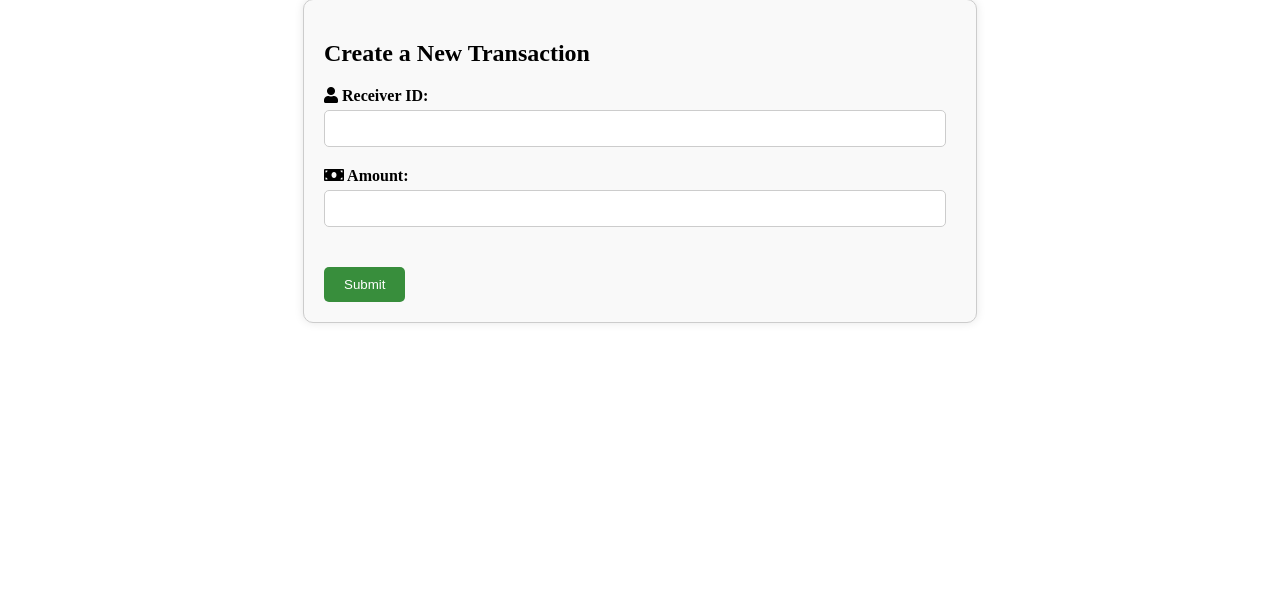
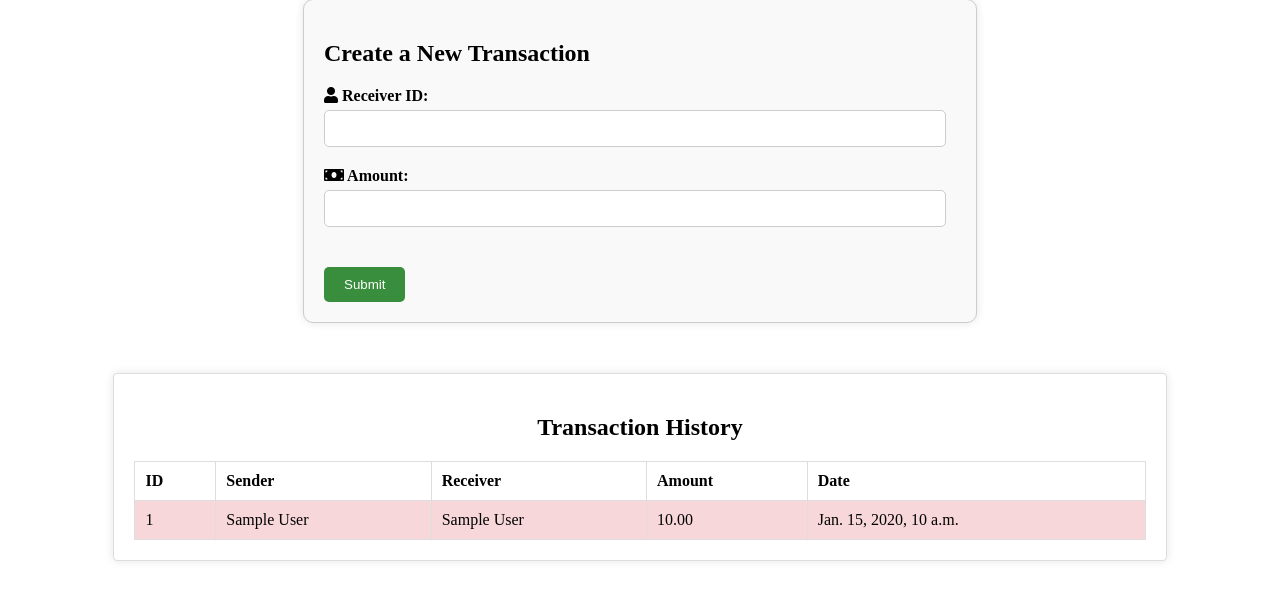
Before and after one commit to VijayFencer/Bank_Management_Django, a Django app: template banking_system/main/templates/home/dashboard.html in a window 1280 px wide. Shown: the part 1014-1625 px from the top of the page. Before the commit the page ends 1337 px from the top, so only its background shows below. Run offline with Django 5.2, Linux system fonts and the light colour scheme; the template is opened without the code that fills it: values that come from a table or form of the project are taken from there, others are empty; a user stored in the database is signed in; tables that the repository leaves empty hold one stand-in row (values such as "Sample post").

Commit message:
update dashboard

```diff
--- a/banking_system/main/static/css/dashboard.css
+++ b/banking_system/main/static/css/dashboard.css
@@ -164,3 +164,36 @@ nav ul li a:hover {
 i{
     color:#000;
 }
+
+.transaction-history {
+    width: 80%;
+    margin: 50px auto;
+    padding: 20px;
+    background-color: #fff;
+    border: 1px solid #ddd;
+    border-radius: 4px;
+    box-shadow: 0 0 10px rgba(0, 0, 0, 0.1);
+}
+
+.transaction-history h2 {
+    text-align: center;
+}
+
+.transaction-history table {
+    width: 100%;
+    border-collapse: collapse;
+}
+
+.transaction-history th, .transaction-history td {
+    padding: 10px;
+    border: 1px solid #ddd;
+    text-align: left;
+}
+
+.transaction-history tr.sent {
+    background-color: #f8d7da;
+}
+
+.transaction-history tr.received {
+    background-color: #d4edda;
+}
--- a/banking_system/main/templates/home/dashboard.html
+++ b/banking_system/main/templates/home/dashboard.html
@@ -13,7 +13,7 @@
                 <li><a href="#dashboard">Dashboard</a></li>
                 <li><a href="#update">Update</a></li>
                 <li><a href="#transaction">Transaction</a></li>
-                <li><a href="#thistory" id="contact-link">Transaction History</a></li>
+                <li><a href="/transaction_history" id="contact-link">Transaction History</a></li>
                 <li><a href="/logout">Logout</a></li>
             </ul>
         </nav>
@@ -78,6 +78,33 @@
             </form>
         </div>
     </div>
+    {% if transactions %}
+    <div class="transaction-history">
+        <h2>Transaction History</h2>
+        <table>
+            <thead>
+                <tr>
+                    <th>ID</th>
+                    <th>Sender</th>
+                    <th>Receiver</th>
+                    <th>Amount</th>
+                    <th>Date</th>
+                </tr>
+            </thead>
+            <tbody>
+                {% for transaction in transactions %}
+                    <tr class="{% if transaction.sender.Customer_name == user.Customer_name %}sent{% else %}received{% endif %}">
+                        <td>{{ transaction.transaction_id }}</td>
+                        <td>{{ transaction.sender.Customer_name }}</td>
+                        <td>{{ transaction.receiver.Customer_name }}</td>
+                        <td>{{ transaction.amount }}</td>
+                        <td>{{ transaction.date }}</td>
+                    </tr>
+                {% endfor %}
+            </tbody>
+        </table>
+    </div>
+    {%endif%}
     <script>
         setTimeout(function() {
             var messages = document.querySelectorAll('.alert');
--- a/banking_system/main/urls.py
+++ b/banking_system/main/urls.py
@@ -6,7 +6,8 @@ urlpatterns = [
     path('', views.home, name='home'),
     path('login',views.login_view,name='login'),
     path('dashboard',views.dashboard,name='dashboard'),
-    path('logout', views.logout_view, name='logout'),
+    path('logout/', views.logout_view, name='logout'),
     path('update_user',views.update_user,name='update'),
     path('create_transaction',views.create_transaction,name='transactions'),
+    path('transaction_history',views.trans_hist,name='history'),
 ]
```
Also changed, not shown: banking_system/main/views.py (+27 -1 lines), banking_system/main/migrations/0006_transaction.py.
